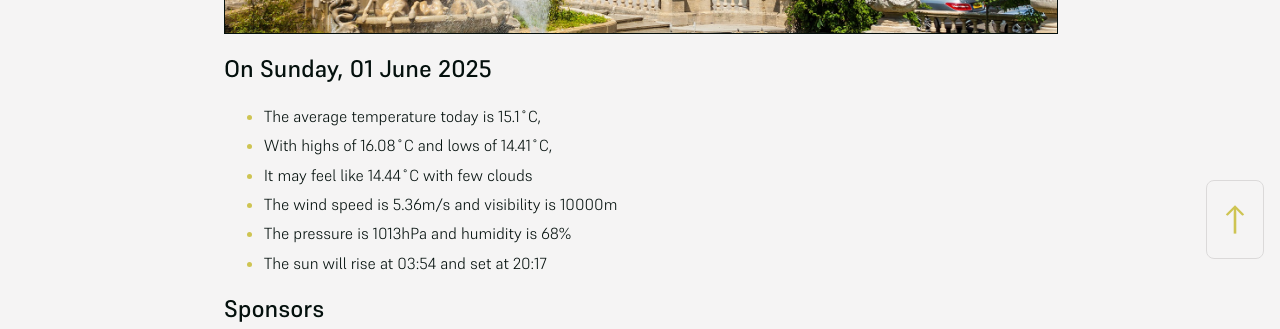
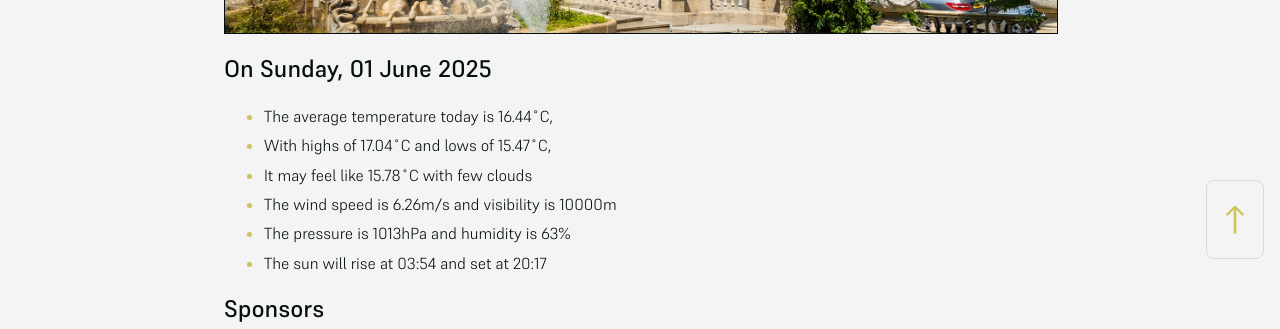
Before and after one commit to mat-0/cheltenham-open-data, a Jekyll site: the page built from index.md, in a window 1280 px wide. Shown: the part 625-954 px from the top of the page. Built offline with Jekyll 4.4.1, drawn with Linux system fonts in a browser that asks for light colours.

Commit message:
Updated 2025-06-01 09:57:58

```diff
--- a/index.md
+++ b/index.md
@@ -10,11 +10,11 @@ seo: Menu
 <!-- weather_marker starts -->
 ## On Sunday, 01 June 2025
 
-- The average temperature today is 15.1˚C,
-- With highs of 16.08˚C and lows of 14.41˚C,
-- It may feel like 14.44˚C with few clouds
-- The wind speed is 5.36m/s and visibility is 10000m
-- The pressure is 1013hPa and humidity is 68%
+- The average temperature today is 16.44˚C,
+- With highs of 17.04˚C and lows of 15.47˚C,
+- It may feel like 15.78˚C with few clouds
+- The wind speed is 6.26m/s and visibility is 10000m
+- The pressure is 1013hPa and humidity is 63%
 - The sun will rise at 03:54 and set at 20:17
 
 <!-- weather_marker ends -->
```
Also changed, not shown: _data/flood.json (+4 -4 lines), _pages/fix-my-street.md (+1 -1 lines), _pages/news.md (+5 -5 lines).
